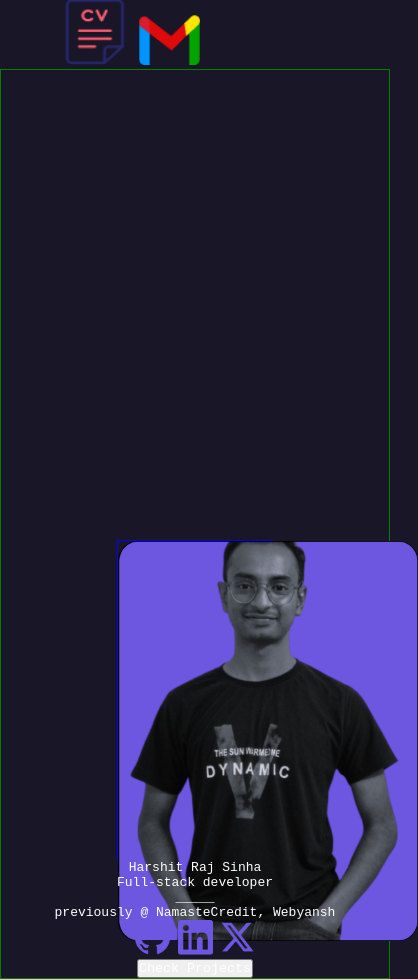
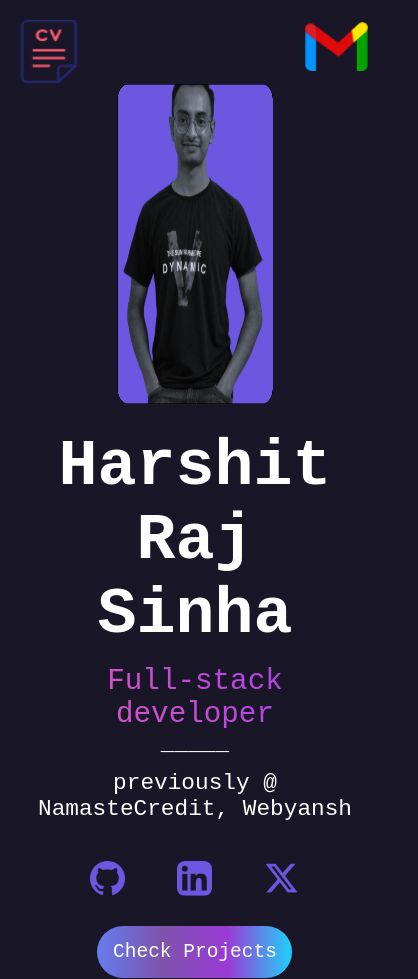
Before and after one commit to harshitrajsinha/portfolio, a plain HTML site: page index.html in a window 390 px wide. Shown: the whole page, 418 px wide, since content can reach past the window. Drawn offline with Linux system fonts and the light colour scheme.

Commit message:
photo resize

```diff
--- a/index.html
+++ b/index.html
@@ -1,10 +1,13 @@
 <!DOCTYPE html>
 <html lang="en">
   <head>
-    <meta charset="UTF-8">
-    <meta name="viewport" content="width=device-width, initial-scale=1.0">
-    <link rel="stylesheet" href="./style.css">
-    <link href='https://fonts.googleapis.com/css?family=Montserrat' rel='stylesheet'>
+    <meta charset="UTF-8" />
+    <meta name="viewport" content="width=device-width, initial-scale=1.0" />
+    <link rel="stylesheet" href="./style.css" />
+    <link
+      href="https://fonts.googleapis.com/css?family=Montserrat"
+      rel="stylesheet"
+    />
     <title>Raj Sinha</title>
   </head>
   <body>
@@ -13,8 +16,25 @@
         <nav class="nav-container">
           <a href="/" class="nav-logo">Harshit Raj Sinha</a>
           <div class="header-socials">
-                    <a href="./public/resume.pdf" title="resume" target="_blank"><img class="resume" src="./public/logo/cv-crop.png" alt="cv" width="40" height="40"></a>
-                    <a href="mailto:raj.harshitsinha08@gmail.com" title="raj.harshitsinha08@gmail.com" target="_blank"><img class="gmail" src="./public/logo/gmail-container.png" alt="gmail" width="40" height="32"></a>
+            <a href="./public/resume.pdf" title="resume" target="_blank"
+              ><img
+                class="resume"
+                src="./public/logo/cv-crop.png"
+                alt="cv"
+                width="40"
+                height="40"
+            /></a>
+            <a
+              href="mailto:raj.harshitsinha08@gmail.com"
+              title="raj.harshitsinha08@gmail.com"
+              target="_blank"
+              ><img
+                class="gmail"
+                src="./public/logo/gmail-container.png"
+                alt="gmail"
+                width="40"
+                height="32"
+            /></a>
           </div>
         </nav>
       </header>
@@ -25,17 +45,54 @@
             <p class="intro">I'm Harshit</p>
             <p class="skill-desc">Full-stack developer</p>
             <p class="seperator">_____</p>
-                    <p class="prev-experience">previously @ <a href="https://in.linkedin.com/company/namaste-credit" target="_blank">NamasteCredit</a>, <a href="https://in.linkedin.com/company/webyansh" target="_blank">Webyansh</a></p>
+            <p class="prev-experience">
+              previously @
+              <a
+                href="https://in.linkedin.com/company/namaste-credit"
+                target="_blank"
+                >NamasteCredit</a
+              >,
+              <a href="https://in.linkedin.com/company/webyansh" target="_blank"
+                >Webyansh</a
+              >
+            </p>
           </div>
           <div class="body-socials">
-                    <a href="https://github.com/harshitrajsinha" title="github@harshitrajsinha" target="_blank"><img src="./public/logo/github-icon.png" alt="github" width="35" height="35"></a>
-                    <a href="https://www.linkedin.com/in/rajsinha67" title="linkedin@rajsinha67" target="_blank"><img src="./public/logo/linkedin-icon.png" alt="linkedin" width="35" height="35"></a>
-                    <a href="https://x.com/rajsinha_67" title="X@rajsinha_67" target="_blank"><img src="./public/logo/twitter-icon.png" alt="twitter" width="35" height="35"></a>
+            <a
+              href="https://github.com/harshitrajsinha"
+              title="github@harshitrajsinha"
+              target="_blank"
+              ><img
+                src="./public/logo/github-icon.png"
+                alt="github"
+                width="35"
+                height="35"
+            /></a>
+            <a
+              href="https://www.linkedin.com/in/rajsinha67"
+              title="linkedin@rajsinha67"
+              target="_blank"
+              ><img
+                src="./public/logo/linkedin-icon.png"
+                alt="linkedin"
+                width="35"
+                height="35"
+            /></a>
+            <a
+              href="https://x.com/rajsinha_67"
+              title="X@rajsinha_67"
+              target="_blank"
+              ><img
+                src="./public/logo/twitter-icon.png"
+                alt="twitter"
+                width="35"
+                height="35"
+            /></a>
           </div>
           <button class="project-button">Check Projects</button>
         </div>
         <div id="my-photo" class="my-photo">
-                <img src="./public/photo.png" alt="photo" width="300" height="400">
+          <img src="./public/photo.png" alt="photo" width="300" height="400" />
         </div>
       </section>
     </div>
--- a/script.js
+++ b/script.js
@@ -1,37 +1,49 @@
-document.addEventListener('DOMContentLoaded', function(){
+document.addEventListener("DOMContentLoaded", function () {
+  const fixedImgHeight = 518.4;
+  const fixedImgWidth = 407.35;
 
-    const fixedImgHeight = 518.400;
-    const fixedImgwidth = 407.350;
+  const fixedFrameWidth = 1024;
+  const fixedFrameHeight = 1366;
 
-    const fixedFrameWidth = 1024;
-    const fixedFrameHeight = 1366;
+  const prevHeight = window.getComputedStyle(
+    document.querySelector(".my-photo")
+  ).height;
+  const prevWidth = window.getComputedStyle(
+    document.querySelector(".my-photo")
+  ).width;
 
-    // Get frame width
-    const frameWidth = window.innerWidth;
-    const frameHeight = window.innerHeight;
+  // ResizeObserver to notify change in window
+  const observer = new ResizeObserver((entries) => {
+    for (let entry of entries) {
+      const frameWidth = window.innerWidth;
+      const frameHeight = window.innerHeight;
 
-    // console.log(window.outerWidth);
-    // console.log(window.innerWidth);
+      const newImgHeight = (frameHeight / fixedFrameHeight) * fixedImgHeight;
+      const newImgWidth = (frameWidth / fixedFrameWidth) * fixedImgWidth;
+      if (
+        frameWidth === Math.floor(entry.contentRect.width) &&
+        frameWidth <= 1024
+      ) {
+        document.querySelector(".exclamation").style.display = "none";
+        document.querySelector(".intro").textContent = "Harshit Raj Sinha";
+        if (frameWidth < frameHeight) {
+          document.querySelector(".my-photo").style.width =
+            String(newImgWidth) + "px";
+          document.querySelector(".my-photo").style.height =
+            String(newImgHeight) + "px";
+        } else {
+          document.querySelector(".my-photo").style.width = prevWidth;
+          document.querySelector(".my-photo").style.height = prevHeight;
+        }
+      } else if (
+        frameWidth === Math.floor(entry.contentRect.width) &&
+        frameWidth > 1024
+      ) {
+        document.querySelector(".exclamation").style.display = "block";
+        document.querySelector(".intro").textContent = "I'm Harshit";
+      }
+    }
+  });
 
-    // Laptop
-    if(Number(frameWidth) === 1536 && Number(frameHeight) === 701.60){
-        console.log("here");
-    }
-
-    if(Number(frameWidth) <= 1024){
-
-        document.querySelector('.exclamation').remove();
-        document.querySelector('.intro').textContent = 'Harshit Raj Sinha';
-
-        const photoContainer = document.getElementById('my-photo');
-        photoContainer.style.height = String((frameHeight/fixedFrameHeight) * fixedImgHeight) + 'px';
-        photoContainer.style.width = String((frameWidth/fixedFrameWidth) * fixedImgwidth) + 'px';
-        console.log(frameHeight);
-        console.log(fixedFrameHeight);
-        console.log(fixedImgHeight);
-
-
-
-    }
-    // console.log(frameWidth)
-})
+  observer.observe(document.body);
+});
--- a/style.css
+++ b/style.css
@@ -9,19 +9,6 @@
 
 body {
   background-color: #191627;
-}
-
-/* For laptop and wider screens  */
-
-@media (min-width: 1024px) {
-  .main {
-    margin-top: 2rem;
-  }
-
-  header {
-    margin-left: auto;
-    margin-right: auto;
-    max-width: 80rem;
 }
 
 .nav-container {
@@ -43,18 +30,7 @@ body {
   gap: 3rem;
 }
 
-  section {
-    margin-left: auto;
-    margin-right: auto;
-    max-width: 80rem;
-    margin-top: 10rem;
-    display: flex;
-    /* border: 1px solid red; */
-    /* height: 32rem; */
-  }
-
 .info {
-    /* border: 1px solid blue; */
   padding-top: 2rem;
   width: 90%;
 }
@@ -108,7 +84,11 @@ body {
 }
 
 .my-photo {
-    /* border: 1px solid yellow; */
+  height: 100%;
+}
+
+.my-photo img {
+  width: 100%;
   height: 100%;
 }
 
@@ -116,13 +96,15 @@ body {
 
 img {
   border-radius: 8px;
-    /* scales image size with an ease */
   transition: transform 0.2s ease-in-out;
 }
 
 img:hover {
-    /* scale image to size*/
   transform: scale(1.15);
+}
+
+.my-photo img:hover {
+  transform: scale(1.05);
 }
 
 @keyframes glow {
@@ -145,17 +127,31 @@ body {
   }
 }
 
-  .my-photo img {
-    width: 100%;
-    height: 100%;
+/* For laptop and wider screens  */
+
+@media (min-width: 1025px) {
+  .main {
+    margin-top: 2rem;
   }
 
-  .my-photo img:hover {
-    transform: scale(1.05);
+  header {
+    margin-left: auto;
+    margin-right: auto;
+    max-width: 80rem;
+  }
+
+  section {
+    margin-left: auto;
+    margin-right: auto;
+    max-width: 80rem;
+    margin-top: 10rem;
+    display: flex;
+    /* height: 32rem; */
   }
 }
 
 /* Screens between laptop and tablet */
+
 @media (min-width: 1025px) and (max-width: 1535px) {
   header {
     margin-left: auto;
@@ -169,18 +165,18 @@ body {
     max-width: 80%;
     margin-top: 10rem;
     display: flex;
-    /* border: 1px solid red; */
   }
 }
 
+/* Screens equal to tablet and smaller */
+
 @media (max-width: 1024px) {
-  /* CSS rules for devices with width ≤ 896px and height ≤ 594px */
-  header {
-    /* border: 1px solid salmon; */
+  .main {
+    margin-top: 5%;
   }
   .nav-container {
-    margin-left: 5rem;
-    margin-right: 5rem;
+    margin-left: 5%;
+    margin-right: 5%;
   }
   .nav-logo {
     display: none;
@@ -190,21 +186,20 @@ body {
     width: 100%;
   }
   .header-socials .resume {
-    width: 5rem;
-    height: 5rem;
+    width: 110%;
+    height: 100%;
   }
   .header-socials .gmail {
-    width: 5rem;
-    height: 4rem;
+    width: 100%;
+    height: 80%;
   }
 
   section {
-    border: 1px solid green;
     display: flex;
     flex-direction: column-reverse;
     align-items: center;
-    margin-top: 0rem;
-    height: 70rem;
+    margin-left: 5%;
+    margin-right: 5%;
   }
 
   .info {
@@ -213,11 +208,6 @@ body {
 
   .body-socials {
     justify-content: center;
-  }
-
-  .my-photo {
-    border: 1px solid blue;
-    height: 40rem;
   }
 
   /* .my-photo img{
```
Also changed, not shown: README.md. Lines whose indentation alone changed are shown as unchanged.
